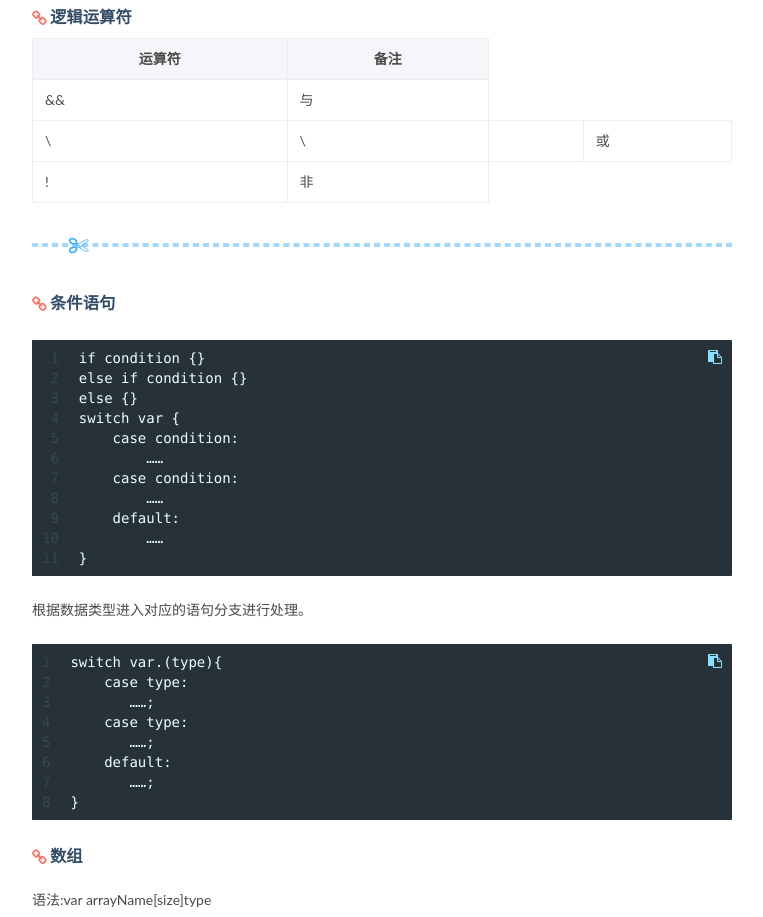
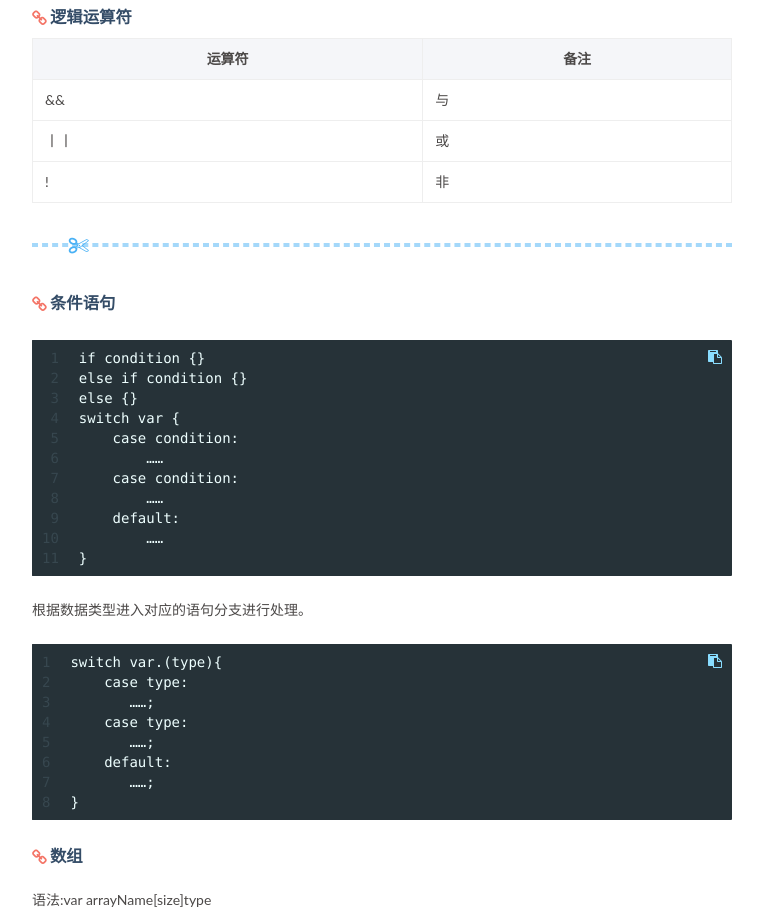
Before and after one commit to LryBackinblack/Blog, a plain HTML site: page 2018/03/23/Go语言学习笔记/index.html in a window 1280 px wide. Shown: the part 3306-4223 px from the top of the page, without its empty margins (408-1171 px from the left). Drawn offline with Linux system fonts and the light colour scheme; some packages are replaced by stand-ins of ours; a script that the page names is missing.

Commit message:
Site updated: 2018-03-24 00:02:36

```diff
--- a/2018/03/23/Go语言学习笔记/index.html
+++ b/2018/03/23/Go语言学习笔记/index.html
@@ -141,9 +141,7 @@
 <td>与</td>
 </tr>
 <tr>
-<td>\</td>
-<td>\</td>
-<td></td>
+<td>丨丨</td>
 <td>或</td>
 </tr>
 <tr>
```
